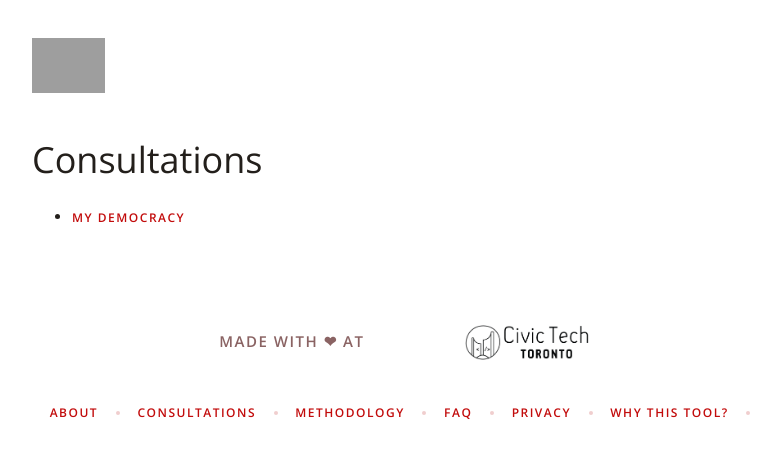
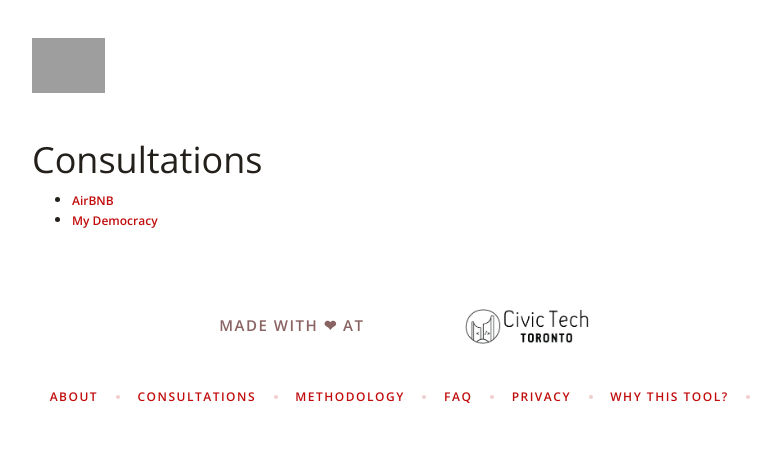
Before and after one commit to linamnt/MyDem0cracy.ca-site, a Jekyll site: the page built from consultations.md, in a window 1280 px wide. Shown: the top 458 px of the page, without its empty margins (233-1014 px from the left). Built offline with Jekyll 4.4.1, drawn with Linux system fonts in a browser that asks for light colours; grey boxes are pictures that could not be loaded.

Commit message:
airbnb placeholder

```diff
--- a/consultations.md
+++ b/consultations.md
@@ -5,8 +5,8 @@
 ---
 <ul>
   {% for poll in site.pages %}
-    {% if poll.poll == true %}
-      <li><a href="{{ poll.url | prepend: site.baseurl }}"><div class='navigation-item'>{{poll.title}}</div></a></li>
+    {% if poll.poll == true and poll.visible == true %}
+      <li><a href="{{ poll.url | prepend: site.baseurl }}"><div class='link-listing'>{{poll.title}}</div></a></li>
     {% endif %}
   {% endfor %}
 </ul>
--- a/css/custom.css
+++ b/css/custom.css
@@ -405,6 +405,14 @@
   padding: 22px 0;
 }
 
+.link-listing{
+  display: inline-block;
+  border: none;
+  font-size: 12px;
+  font-weight: 600;
+  text-align: center;
+}
+
 @font-face {
   font-family: "Charter";
   src: url("/assets/Charter.woff")
```
Also changed, not shown: polls/AirBNB.md (added, +18 -0 lines), polls/template.md (+2 -1 lines).
